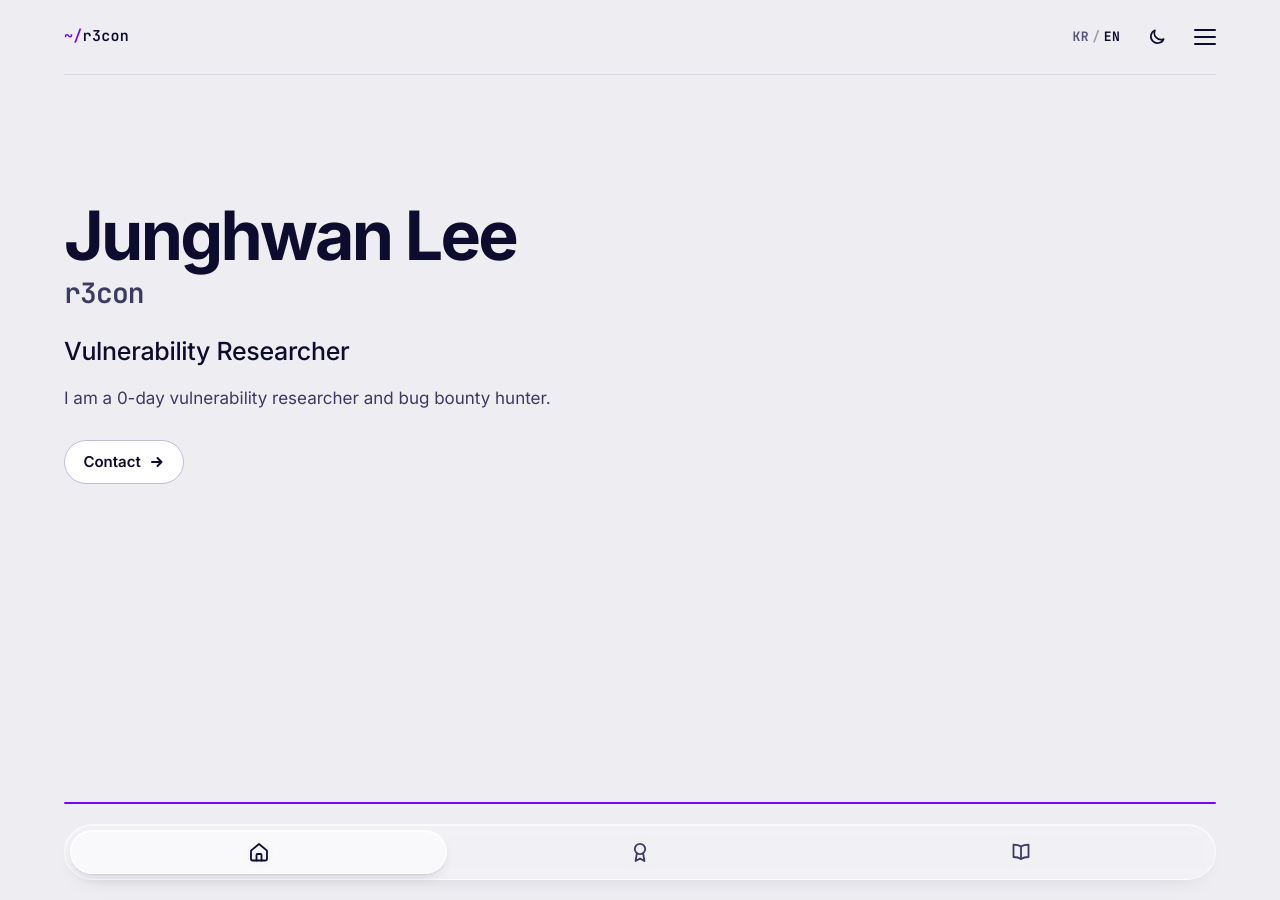
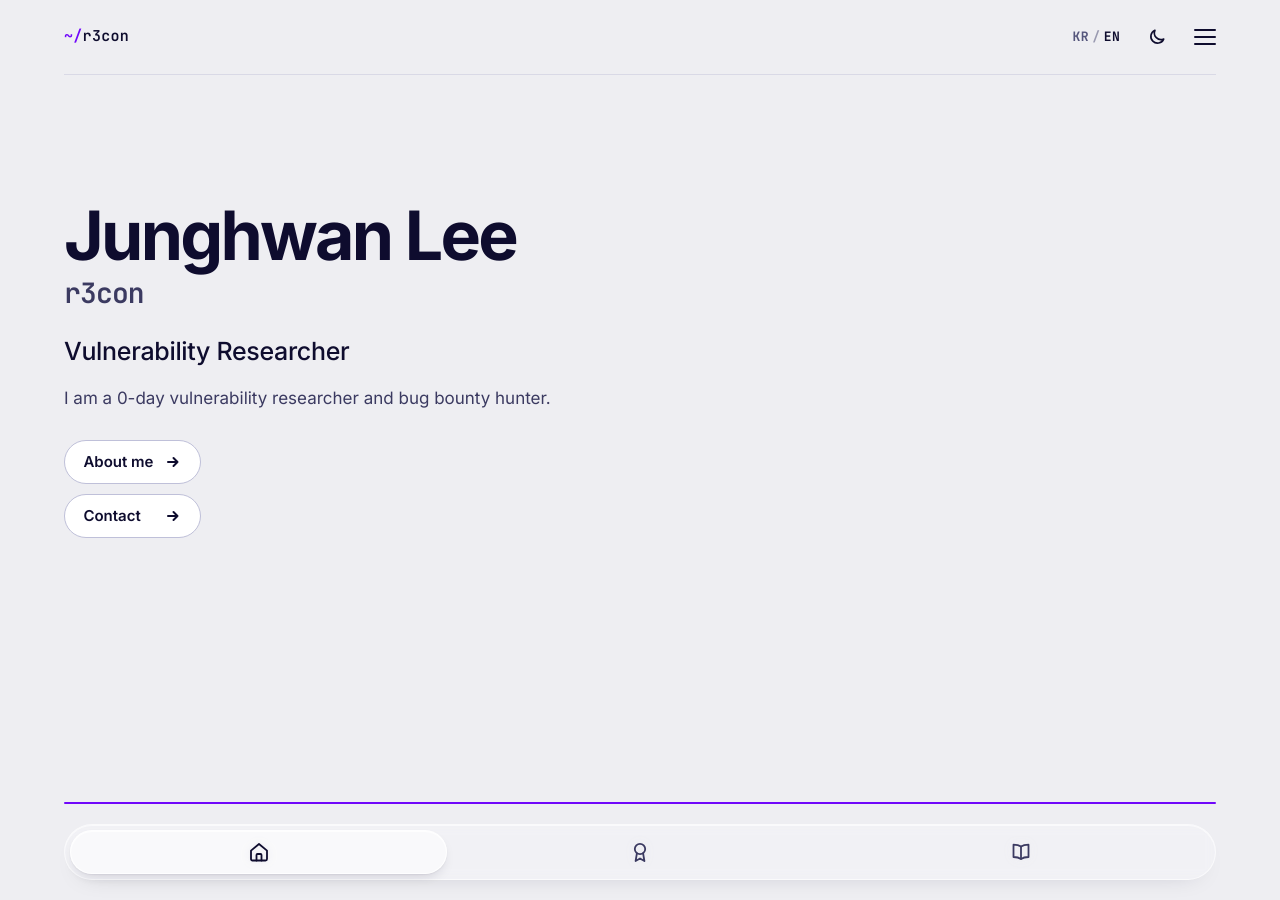
Before and after one commit to jhlee0507/jhlee0507.github.io, a Jekyll site: the page built from index.html, in a window 1280 px wide. Built offline with Jekyll 4.4.1, drawn with Linux system fonts in a browser that asks for light colours.

Commit message:
Add an About me button above Contact on the main page

```diff
--- a/_includes/hero.html
+++ b/_includes/hero.html
@@ -10,5 +10,9 @@
     {%- endfor %}
   </div>
   {%- endif %}
-  <a class="cta" href="{{ '/contact/' | relative_url }}">{% include t.html en="Contact" ko="연락처" %}<svg viewBox="0 0 16 16" width="16" height="16" aria-hidden="true"><path d="M3 8h9.5M8.5 4l4 4-4 4"/></svg></a>
+  {%- comment %} two buttons, one under the other: to the About page and to the Contact page {% endcomment %}
+  <div class="actions">
+    <a class="cta" href="{{ '/about/' | relative_url }}">{% include t.html en="About me" ko="소개" %}<svg viewBox="0 0 16 16" width="16" height="16" aria-hidden="true"><path d="M3 8h9.5M8.5 4l4 4-4 4"/></svg></a>
+    <a class="cta" href="{{ '/contact/' | relative_url }}">{% include t.html en="Contact" ko="연락처" %}<svg viewBox="0 0 16 16" width="16" height="16" aria-hidden="true"><path d="M3 8h9.5M8.5 4l4 4-4 4"/></svg></a>
+  </div>
 </section>
--- a/assets/css/site.css
+++ b/assets/css/site.css
@@ -312,13 +312,14 @@ html[data-lang="ko"] .reach .name{letter-spacing:.01em}
 .reach .go{flex:none;width:1.125rem;height:1.125rem;fill:none;stroke:var(--accent);stroke-width:2;stroke-linecap:round;stroke-linejoin:round}
 @media (min-width:48rem){.reach a{gap:1rem;padding:1.1rem 1.4rem}}
 
-/* the main page: the name, the handle, the tagline and the introduction at the top left, and under them a
-   button to the Contact page */
+/* the main page: the name, the handle, the tagline and the introduction at the top left, and under them
+   the buttons to the About and Contact pages */
 .page-home .hero{padding-top:clamp(2.5rem,9vh,3.5rem);padding-bottom:2.5rem;border-bottom:0}
 @media (min-width:48rem){.page-home .hero{padding-top:clamp(3rem,10vh,5.5rem);padding-bottom:3rem}}
 @media (min-width:64rem){.page-home .hero{padding-top:clamp(3rem,14vh,9.5rem);padding-bottom:3.5rem}}
-/* the button on the main page that goes to the Contact page */
-.hero .cta{display:inline-flex;align-items:center;gap:.5rem;min-height:2.75rem;margin-top:1.75rem;padding:.55rem 1.15rem;border:1px solid var(--rule-hi);border-radius:999px;background-color:var(--paper);font-size:.9375rem;line-height:1.2;font-weight:600;color:var(--ink);text-decoration:none;transition:border-color .15s ease,color .15s ease,transform .15s ease}
+/* the buttons on the main page, one under the other and of one width: to the About page and to the Contact page */
+.hero .actions{display:inline-grid;gap:.625rem;margin-top:1.75rem}
+.hero .cta{display:flex;align-items:center;justify-content:space-between;gap:.75rem;min-height:2.75rem;padding:.55rem 1.15rem;border:1px solid var(--rule-hi);border-radius:999px;background-color:var(--paper);font-size:.9375rem;line-height:1.2;font-weight:600;color:var(--ink);text-decoration:none;transition:border-color .15s ease,color .15s ease,transform .15s ease}
 .hero .cta svg{flex:none;width:1rem;height:1rem;fill:none;stroke:currentColor;stroke-width:2;stroke-linecap:round;stroke-linejoin:round}
 @media (hover:hover){.hero .cta:hover{color:var(--accent);border-color:var(--accent)}}
 .hero .cta:active{color:var(--accent);border-color:var(--accent);transform:scale(.98)}
```
